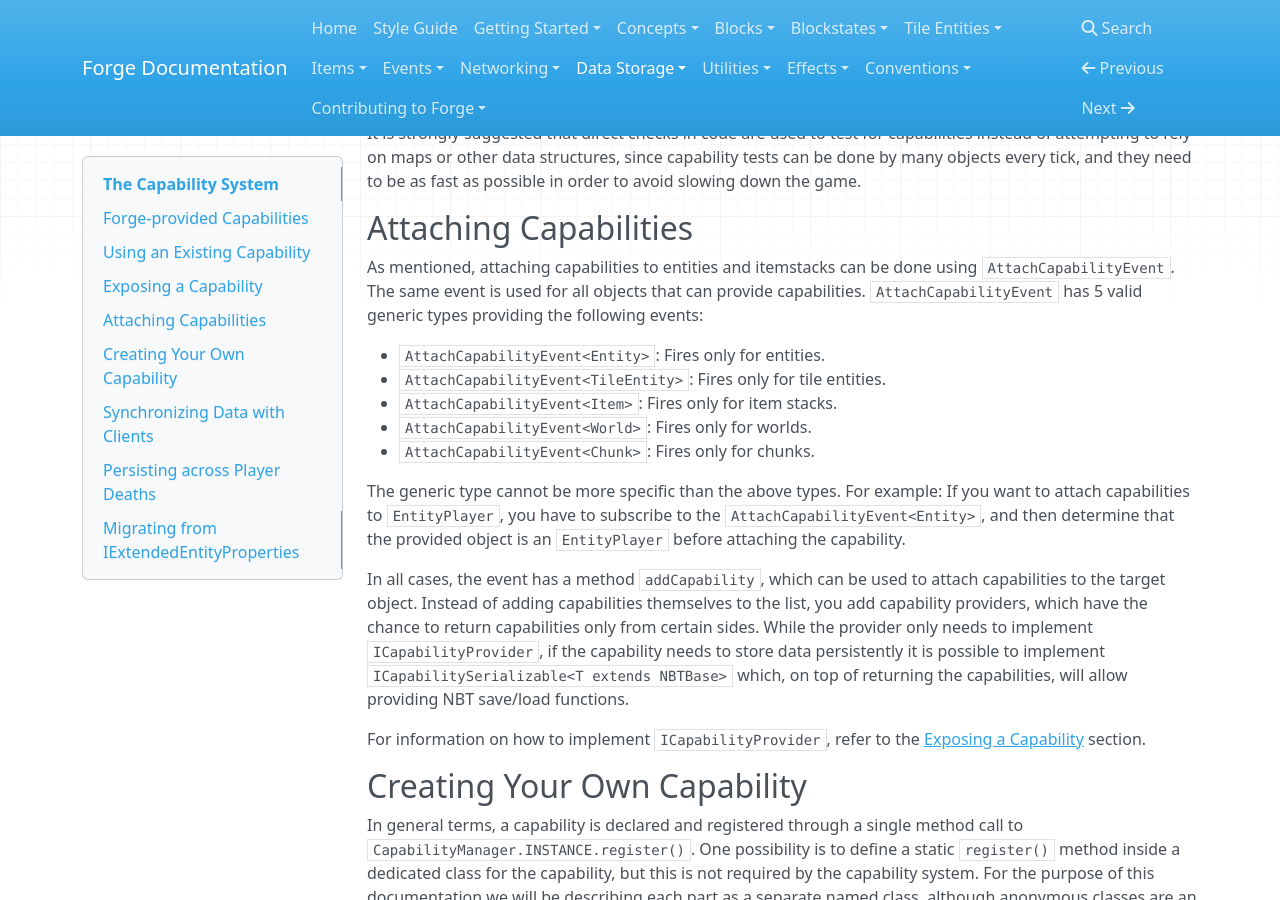
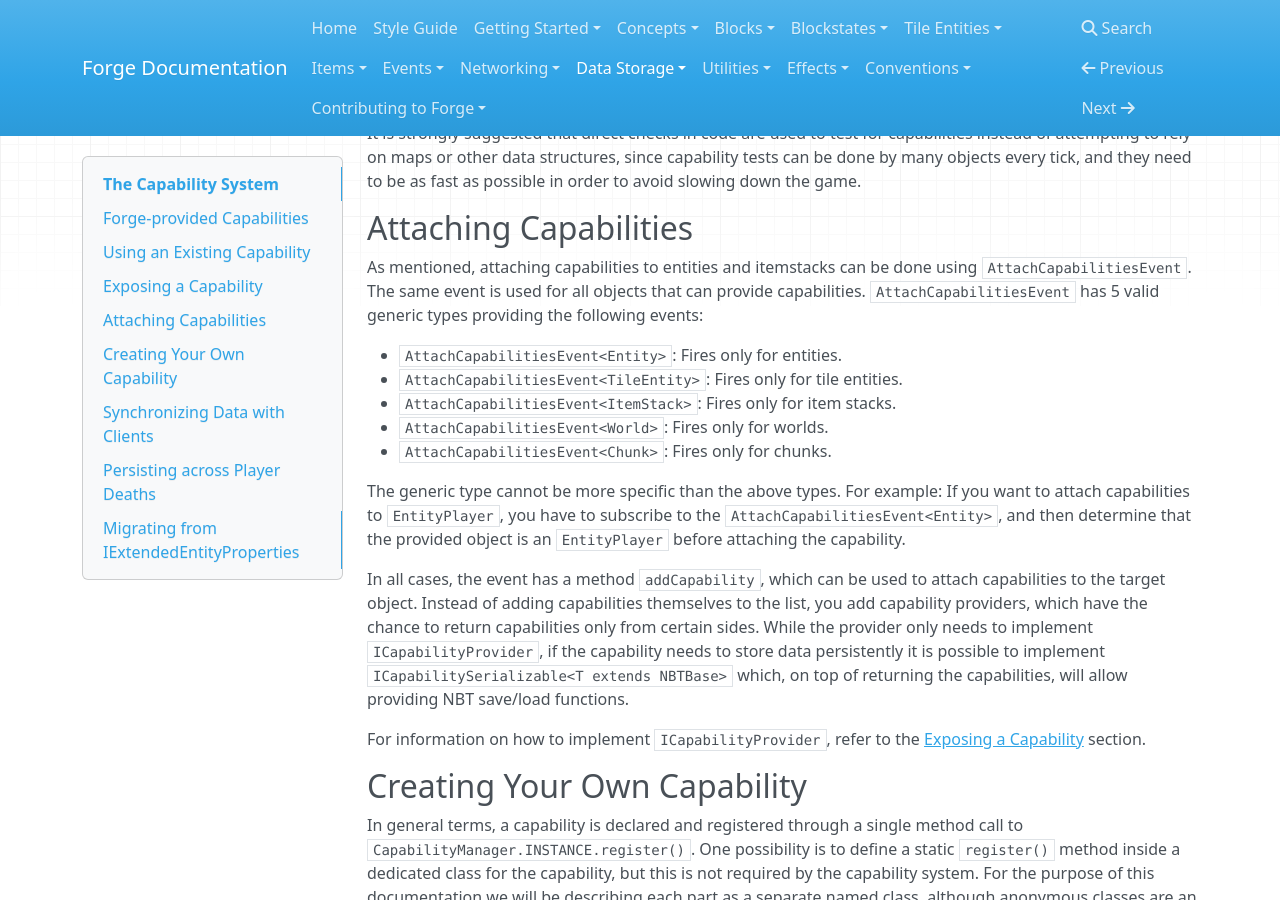
Before and after one commit to MinecraftForge/Documentation, an MkDocs documentation site: the page built from docs/datastorage/capabilities.md, in a window 1280 px wide and 900 px high, scrolled down 2271 px. Built offline with MkDocs 1.6.1, drawn with Linux system fonts in a browser that asks for light colours; nearby versions of some CDN libraries; old or Windows-style settings are respelled for this version of MkDocs; some of the changed text lies outside the part shown.

Commit message:
Fix incorrect name for AttachCapabilitiesEvent (#139)
* Fix incorrect event name

The event is AttachCapabilitiesEvent, not AttachCapabilityEvent.

* Capabilities attach to stacks, not items

```diff
--- a/docs/datastorage/capabilities.md
+++ b/docs/datastorage/capabilities.md
@@ -72,15 +72,15 @@ It is strongly suggested that direct checks in code are used to test for capabil
 Attaching Capabilities
 ----------------------
 
-As mentioned, attaching capabilities to entities and itemstacks can be done using `AttachCapabilityEvent`. The same event is used for all objects that can provide capabilities. `AttachCapabilityEvent` has 5 valid generic types providing the following events:
+As mentioned, attaching capabilities to entities and itemstacks can be done using `AttachCapabilitiesEvent`. The same event is used for all objects that can provide capabilities. `AttachCapabilitiesEvent` has 5 valid generic types providing the following events:
 
-* `AttachCapabilityEvent<Entity>`: Fires only for entities.
-* `AttachCapabilityEvent<TileEntity>`: Fires only for tile entities.
-* `AttachCapabilityEvent<Item>`: Fires only for item stacks.
-* `AttachCapabilityEvent<World>`: Fires only for worlds.
-* `AttachCapabilityEvent<Chunk>`: Fires only for chunks.
+* `AttachCapabilitiesEvent<Entity>`: Fires only for entities.
+* `AttachCapabilitiesEvent<TileEntity>`: Fires only for tile entities.
+* `AttachCapabilitiesEvent<ItemStack>`: Fires only for item stacks.
+* `AttachCapabilitiesEvent<World>`: Fires only for worlds.
+* `AttachCapabilitiesEvent<Chunk>`: Fires only for chunks.
 
-The generic type cannot be more specific than the above types. For example: If you want to attach capabilities to `EntityPlayer`, you have to subscribe to the `AttachCapabilityEvent<Entity>`, and then determine that the provided object is an `EntityPlayer` before attaching the capability.
+The generic type cannot be more specific than the above types. For example: If you want to attach capabilities to `EntityPlayer`, you have to subscribe to the `AttachCapabilitiesEvent<Entity>`, and then determine that the provided object is an `EntityPlayer` before attaching the capability.
 
 In all cases, the event has a method `addCapability`, which can be used to attach capabilities to the target object. Instead of adding capabilities themselves to the list, you add capability providers, which have the chance to return capabilities only from certain sides. While the provider only needs to implement `ICapabilityProvider`, if the capability needs to store data persistently it is possible to implement `ICapabilitySerializable<T extends NBTBase>` which, on top of returning the capabilities, will allow providing NBT save/load functions.
 
@@ -160,7 +160,7 @@ Although the Capability system can do everything IEEPs (IExtendedEntityPropertie
 This is a quick list of IEEP concepts and their Capability equivalent:
 
 * Property name/id (`String`): Capability key (`ResourceLocation`)
-* Registration (`EntityConstructing`): Attaching (`AttachCapabilityEvent<Entity>`), the real registration of the Capability happens during pre-init.
+* Registration (`EntityConstructing`): Attaching (`AttachCapabilitiesEvent<Entity>`), the real registration of the Capability happens during pre-init.
 * NBT read/write methods: Does not happen automatically. Attach an `ICapabilitySerializable` in the event, and run the read/write methods from the `serializeNBT`/`deserializeNBT`.
 
 Features you probably will not need (if the IEEP was for internal use only):
@@ -174,5 +174,5 @@ Quick conversion guide:
 
 1. Convert the IEEP key/id string into a `ResourceLocation` (which will use your MODID as a domain).
 2. In your handler class (not the class that implements your capability interface), create a field that will hold the Capability instance.
-3. Change the `EntityConstructing` event to `AttachCapabilityEvent`, and instead of querying the IEEP, you will want to attach an `ICapabilityProvider` (probably `ICapabilitySerializable`, which allows saving/loading from NBT).
+3. Change the `EntityConstructing` event to `AttachCapabilitiesEvent`, and instead of querying the IEEP, you will want to attach an `ICapabilityProvider` (probably `ICapabilitySerializable`, which allows saving/loading from NBT).
 4. Create a registration method if you don't have one (you may have one where you registered your IEEP's event handlers) and in it, run the capability registration function.
```
